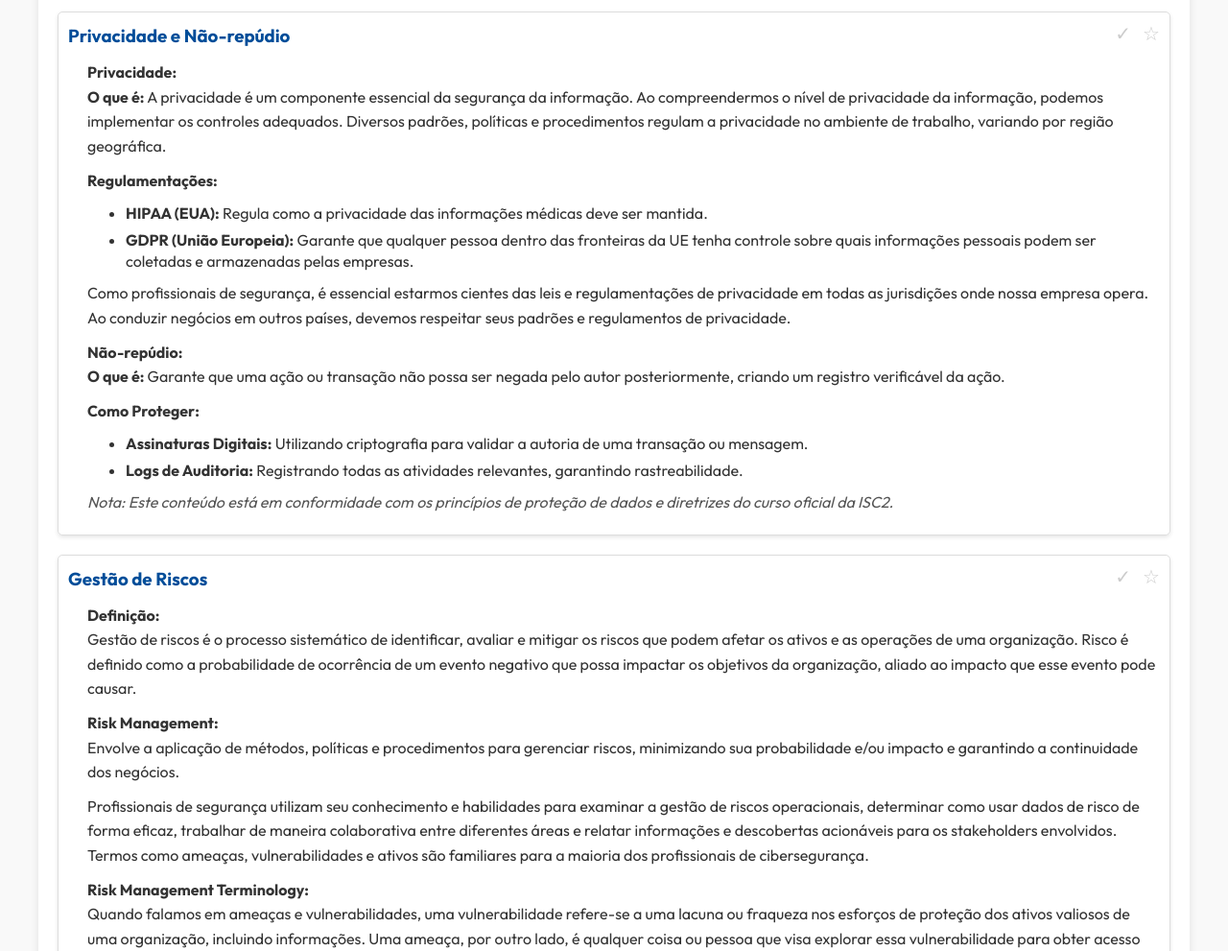
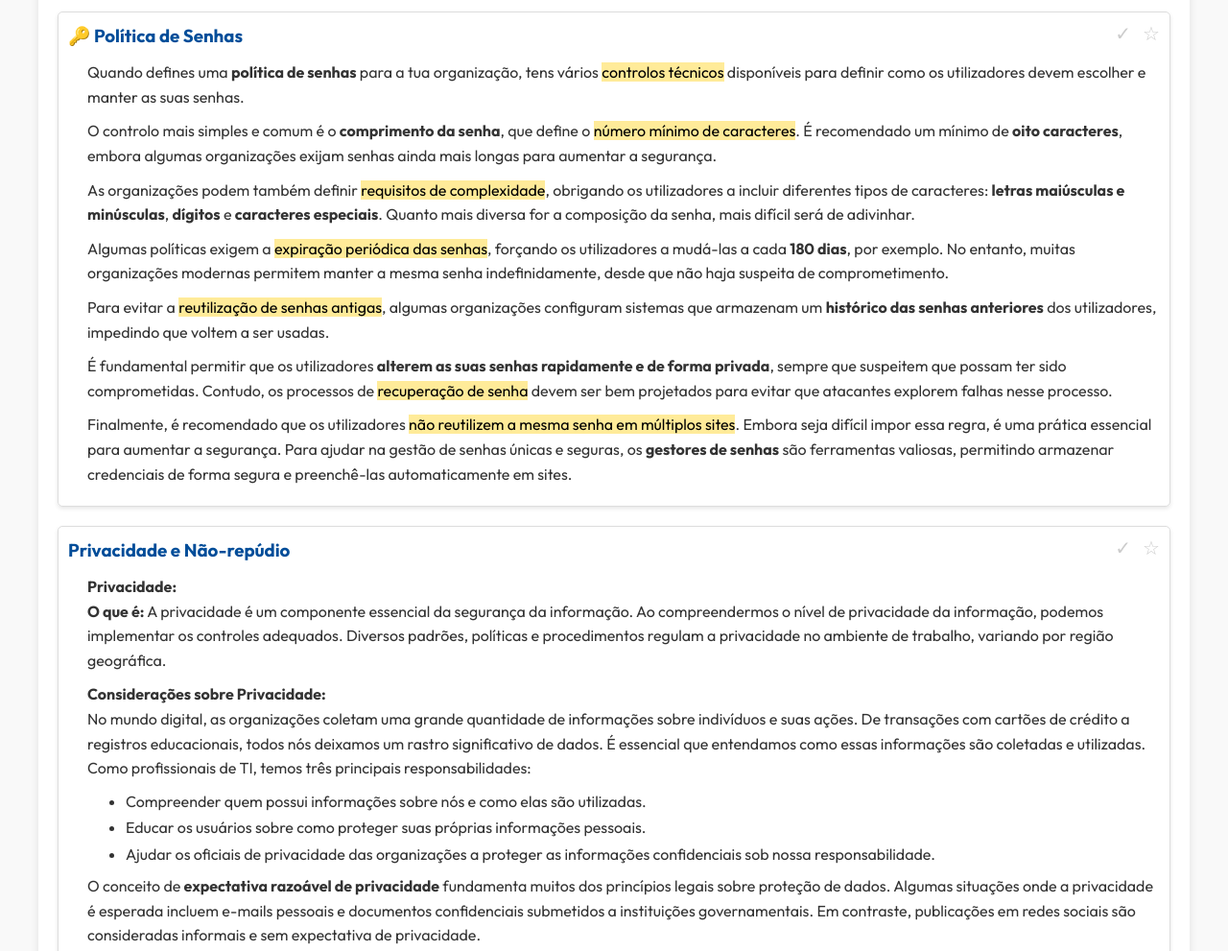
Before and after one commit to joaaoazul/packet.intercept, a website: page index.html in a window 1280 px wide. Shown: the part 3780-4771 px from the top of the page at 96% size. Drawn offline with Linux system fonts and the light colour scheme.

Commit message:
v1.4.6 - privacy article update (more incoming)

```diff
--- a/index.html
+++ b/index.html
@@ -191,6 +191,34 @@
           <p class="isc2-note">Nota: As informações sobre autenticação e MFA seguem as diretrizes e recomendações presentes no guia oficial da ISC2.</p>
         </article>
 
+        <article id="password-policy">
+          <button class="favorite-btn" title="Marcar como favorito">&#9734;</button>
+          <button class="progress-btn" title="Marcar como concluído">&#10003;</button>
+          <h3>🔑 Política de Senhas</h3>
+          <p>
+            Quando defines uma <strong>política de senhas</strong> para a tua organização, tens vários <mark style="background-color: #ffeb99;">controlos técnicos</mark> disponíveis para definir como os utilizadores devem escolher e manter as suas senhas.
+          </p>
+          <p>
+            O controlo mais simples e comum é o <strong>comprimento da senha</strong>, que define o <mark style="background-color: #ffeb99;">número mínimo de caracteres</mark>. É recomendado um mínimo de <strong>oito caracteres</strong>, embora algumas organizações exijam senhas ainda mais longas para aumentar a segurança.
+          </p>
+          <p>
+            As organizações podem também definir <mark style="background-color: #ffeb99;">requisitos de complexidade</mark>, obrigando os utilizadores a incluir diferentes tipos de caracteres: <strong>letras maiúsculas e minúsculas</strong>, <strong>dígitos</strong> e <strong>caracteres especiais</strong>. Quanto mais diversa for a composição da senha, mais difícil será de adivinhar.
+          </p>
+          <p>
+            Algumas políticas exigem a <mark style="background-color: #ffeb99;">expiração periódica das senhas</mark>, forçando os utilizadores a mudá-las a cada <strong>180 dias</strong>, por exemplo. No entanto, muitas organizações modernas permitem manter a mesma senha indefinidamente, desde que não haja suspeita de comprometimento.
+          </p>
+          <p>
+            Para evitar a <mark style="background-color: #ffeb99;">reutilização de senhas antigas</mark>, algumas organizações configuram sistemas que armazenam um <strong>histórico das senhas anteriores</strong> dos utilizadores, impedindo que voltem a ser usadas.
+          </p>
+          <p>
+            É fundamental permitir que os utilizadores <strong>alterem as suas senhas rapidamente e de forma privada</strong>, sempre que suspeitem que possam ter sido comprometidas. Contudo, os processos de <mark style="background-color: #ffeb99;">recuperação de senha</mark> devem ser bem projetados para evitar que atacantes explorem falhas nesse processo.
+          </p>
+          <p>
+            Finalmente, é recomendado que os utilizadores <mark style="background-color: #ffeb99;">não reutilizem a mesma senha em múltiplos sites</mark>. Embora seja difícil impor essa regra, é uma prática essencial para aumentar a segurança. Para ajudar na gestão de senhas únicas e seguras, os <strong>gestores de senhas</strong> são ferramentas valiosas, permitindo armazenar credenciais de forma segura e preenchê-las automaticamente em sites.
+          </p>
+
+          </article>
+
         <!-- Artigo: Privacidade e Não-repúdio -->
         <article id="privacidade">
           <button class="favorite-btn" title="Marcar como favorito">&#9734;</button>
@@ -199,6 +227,18 @@
           <p>
             <strong>Privacidade:</strong><br>
             <strong>O que é:</strong> A privacidade é um componente essencial da segurança da informação. Ao compreendermos o nível de privacidade da informação, podemos implementar os controles adequados. Diversos padrões, políticas e procedimentos regulam a privacidade no ambiente de trabalho, variando por região geográfica.
+          </p>
+          <p>
+            <strong>Considerações sobre Privacidade:</strong><br>
+            No mundo digital, as organizações coletam uma grande quantidade de informações sobre indivíduos e suas ações. De transações com cartões de crédito a registros educacionais, todos nós deixamos um rastro significativo de dados. É essencial que entendamos como essas informações são coletadas e utilizadas. Como profissionais de TI, temos três principais responsabilidades:
+          </p>
+          <ul>
+            <li>Compreender quem possui informações sobre nós e como elas são utilizadas.</li>
+            <li>Educar os usuários sobre como proteger suas próprias informações pessoais.</li>
+            <li>Ajudar os oficiais de privacidade das organizações a proteger as informações confidenciais sob nossa responsabilidade.</li>
+          </ul>
+          <p>
+            O conceito de <strong>expectativa razoável de privacidade</strong> fundamenta muitos dos princípios legais sobre proteção de dados. Algumas situações onde a privacidade é esperada incluem e-mails pessoais e documentos confidenciais submetidos a instituições governamentais. Em contraste, publicações em redes sociais são consideradas informais e sem expectativa de privacidade.
           </p>
           <p>
             <strong>Regulamentações:</strong>
@@ -222,7 +262,21 @@
             <li><strong>Logs de Auditoria:</strong> Registrando todas as atividades relevantes, garantindo rastreabilidade.</li>
           </ul>
           <p class="isc2-note">Nota: Este conteúdo está em conformidade com os princípios de proteção de dados e diretrizes do curso oficial da ISC2.</p>
+
+          <!-- Seção para Pontos Importantes do Exame -->
+          <section id="exam-highlights">
+            <h4>Pontos a Sublinha para o Exame</h4>
+            <ul>
+              <li><u>Definições Básicas:</u> Entender que a <strong>privacidade</strong> protege informações pessoais, enquanto o <strong>não-repúdio</strong> assegura que uma ação não pode ser negada.</li>
+              <li><u>Regulamentações e Legislação:</u> Conhecer as principais leis como <strong>HIPAA</strong> e <strong>GDPR</strong>, e compreender o conceito de <strong>expectativa razoável de privacidade</strong>.</li>
+              <li><u>Responsabilidades dos Profissionais de TI:</u> Proteger as próprias informações, educar usuários e auxiliar os oficiais de privacidade.</li>
+              <li><u>Exemplos Práticos:</u> Redes sociais geralmente não têm expectativa de privacidade; e-mails e mensagens diretas têm maior expectativa de privacidade.</li>
+              <li><u>Ferramentas de Proteção:</u> Assinaturas digitais, logs de auditoria e criptografia são essenciais para garantir a segurança e o não-repúdio.</li>
+              <li><u>Contexto Organizacional:</u> Em ambientes corporativos, a expectativa de privacidade é reduzida e políticas internas, como a <strong>AUP</strong>, devem ser claras.</li>
+            </ul>
+          </section>
         </article>
+
 
         <article id="gestao-riscos">
           <button class="favorite-btn" title="Marcar como favorito">&#9734;</button>
```
Also changed, not shown: main.js (added, +34 -0 lines), package.json (line endings or trailing spaces).
